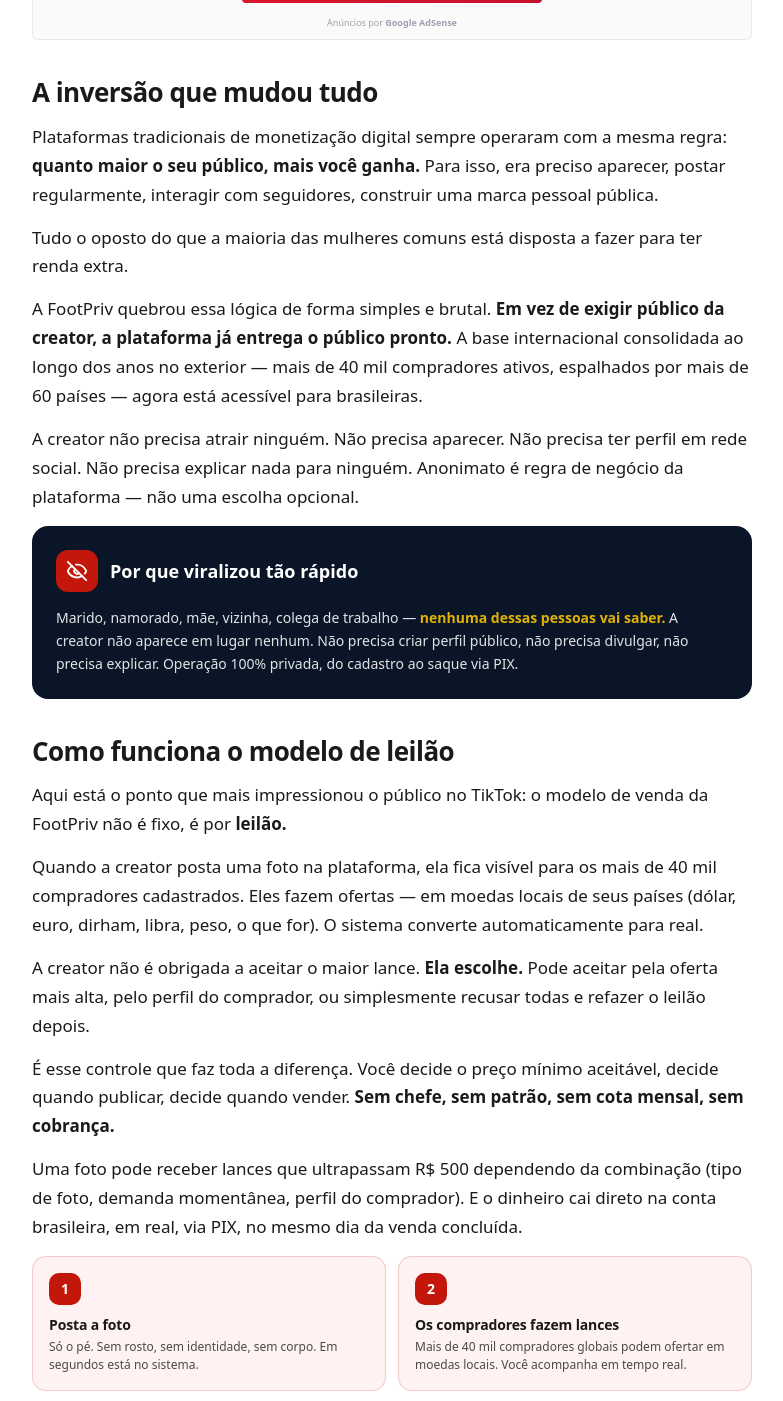
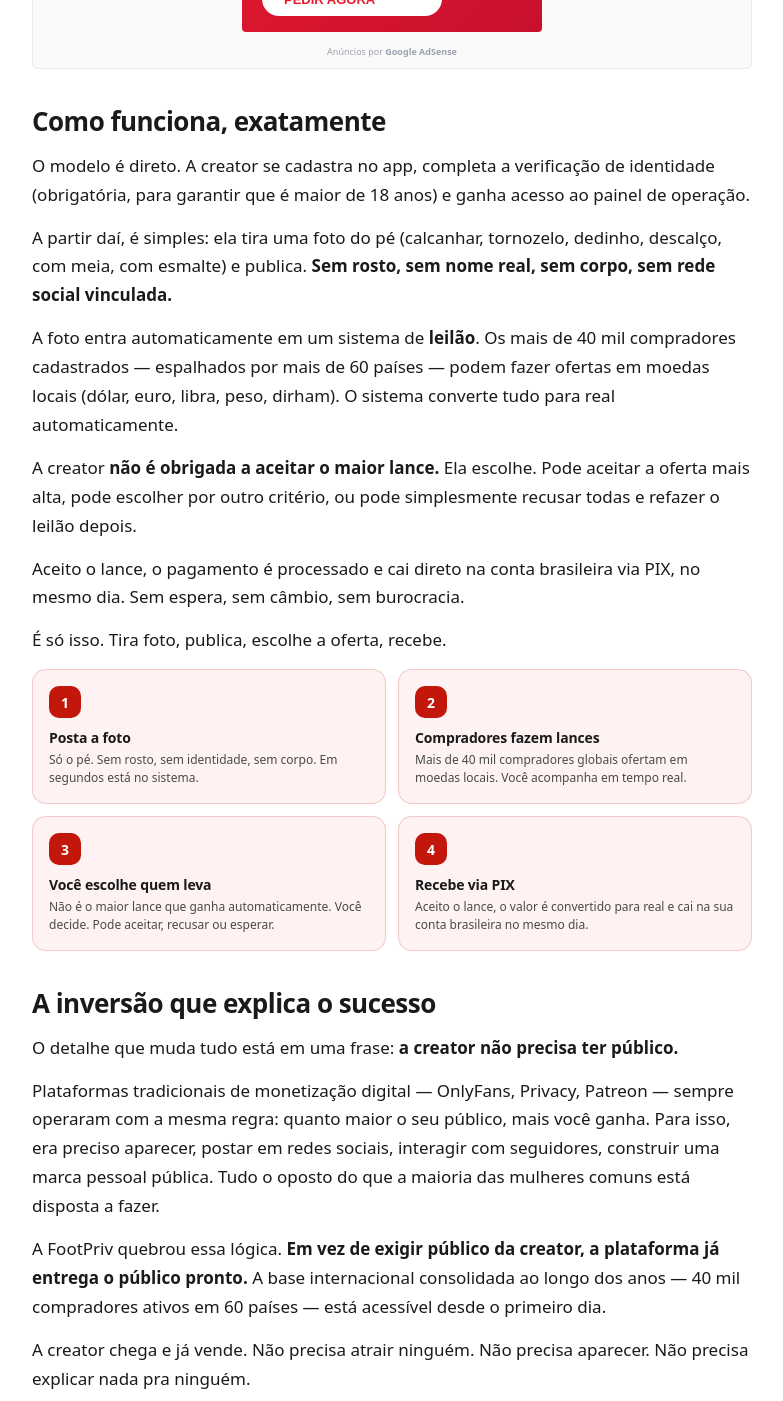
Before and after one commit to kellieflor58-rgb/coletaki-adv, a Next.js app: page /fotodope in a window 1280 px wide. Shown: the part 1680-3081 px from the top of the page, without its empty margins (248-1031 px from the left). Built offline with nearby package versions, Linux system fonts and the light colour scheme.

Commit message:
copy: viraliza por WhatsApp + ordem Como funciona depois Inversao

```diff
--- a/app/fotodope/page.js
+++ b/app/fotodope/page.js
@@ -88,7 +88,7 @@
 
         <B>
           <p>Quando o aplicativo abriu cadastros para brasileiras pela primeira vez, ninguém — nem mesmo a equipe responsável — esperava o que veio depois.</p>
-          <p>Em <strong>menos de 24 horas</strong>, mais de 10 mil mulheres tinham criado conta na plataforma. Em três dias, o número ultrapassou os 35 mil. Vídeos no TikTok comentando o modelo passaram da casa dos milhões de visualizações em uma única semana. Influencers de finanças, mães desabafando sobre dificuldade financeira, jovens universitárias — todas começaram a falar sobre o assunto.</p>
+          <p>Em <strong>menos de 24 horas</strong>, mais de 10 mil mulheres tinham criado conta na plataforma. Em três dias, o número ultrapassou os 35 mil. O motor por trás do crescimento foi inesperado: <strong>grupos de WhatsApp femininos.</strong> Grupos de mães, grupos de trabalho, grupos de amigas, grupos de universitárias — em poucos dias o nome FootPriv estava circulando em milhares de conversas particulares pelo país. Foi uma viralização silenciosa, longe das redes sociais públicas, e por isso mesmo tão difícil de medir.</p>
           <p>O nome do aplicativo é <a href={LINK_FOOTPRIV} target="_blank" rel="noopener" style={{ color:PINK, textDecoration:'underline', fontWeight:700 }}>FootPriv</a>. E o que ele vende, à primeira vista, parece estranho: <strong>fotos de pé.</strong> Calcanhar, tornozelo, dedinho, pé descalço, com meia, com esmalte. Só isso.</p>
           <p>Mas o que viralizou não foi exatamente o produto. Foi o modelo.</p>
         </B>
@@ -119,14 +119,35 @@
         </div>
 
         <h2 style={{ fontSize:26, fontWeight:800, color:INK, marginTop:36, marginBottom:14, letterSpacing:'-0.02em', lineHeight:1.25 }}>
-          A inversão que mudou tudo
+          Como funciona, exatamente
         </h2>
 
         <B>
-          <p>Plataformas tradicionais de monetização digital sempre operaram com a mesma regra: <strong>quanto maior o seu público, mais você ganha.</strong> Para isso, era preciso aparecer, postar regularmente, interagir com seguidores, construir uma marca pessoal pública.</p>
-          <p>Tudo o oposto do que a maioria das mulheres comuns está disposta a fazer para ter renda extra.</p>
-          <p>A FootPriv quebrou essa lógica de forma simples e brutal. <strong>Em vez de exigir público da creator, a plataforma já entrega o público pronto.</strong> A base internacional consolidada ao longo dos anos no exterior — mais de 40 mil compradores ativos, espalhados por mais de 60 países — agora está acessível para brasileiras.</p>
-          <p>A creator não precisa atrair ninguém. Não precisa aparecer. Não precisa ter perfil em rede social. Não precisa explicar nada para ninguém. Anonimato é regra de negócio da plataforma — não uma escolha opcional.</p>
+          <p>O modelo é direto. A creator se cadastra no app, completa a verificação de identidade (obrigatória, para garantir que é maior de 18 anos) e ganha acesso ao painel de operação.</p>
+          <p>A partir daí, é simples: ela tira uma foto do pé (calcanhar, tornozelo, dedinho, descalço, com meia, com esmalte) e publica. <strong>Sem rosto, sem nome real, sem corpo, sem rede social vinculada.</strong></p>
+          <p>A foto entra automaticamente em um sistema de <strong>leilão</strong>. Os mais de 40 mil compradores cadastrados — espalhados por mais de 60 países — podem fazer ofertas em moedas locais (dólar, euro, libra, peso, dirham). O sistema converte tudo para real automaticamente.</p>
+          <p>A creator <strong>não é obrigada a aceitar o maior lance.</strong> Ela escolhe. Pode aceitar a oferta mais alta, pode escolher por outro critério, ou pode simplesmente recusar todas e refazer o leilão depois.</p>
+          <p>Aceito o lance, o pagamento é processado e cai direto na conta brasileira via PIX, no mesmo dia. Sem espera, sem câmbio, sem burocracia.</p>
+          <p>É só isso. Tira foto, publica, escolhe a oferta, recebe.</p>
+        </B>
+
+        <div style={{ display:'grid', gridTemplateColumns:'1fr 1fr', gap:12, marginBottom:28 }}>
+          <Passo n="1" titulo="Posta a foto" desc="Só o pé. Sem rosto, sem identidade, sem corpo. Em segundos está no sistema." />
+          <Passo n="2" titulo="Compradores fazem lances" desc="Mais de 40 mil compradores globais ofertam em moedas locais. Você acompanha em tempo real." />
+          <Passo n="3" titulo="Você escolhe quem leva" desc="Não é o maior lance que ganha automaticamente. Você decide. Pode aceitar, recusar ou esperar." />
+          <Passo n="4" titulo="Recebe via PIX" desc="Aceito o lance, o valor é convertido para real e cai na sua conta brasileira no mesmo dia." />
+        </div>
+
+        <h2 style={{ fontSize:26, fontWeight:800, color:INK, marginTop:36, marginBottom:14, letterSpacing:'-0.02em', lineHeight:1.25 }}>
+          A inversão que explica o sucesso
+        </h2>
+
+        <B>
+          <p>O detalhe que muda tudo está em uma frase: <strong>a creator não precisa ter público.</strong></p>
+          <p>Plataformas tradicionais de monetização digital — OnlyFans, Privacy, Patreon — sempre operaram com a mesma regra: quanto maior o seu público, mais você ganha. Para isso, era preciso aparecer, postar em redes sociais, interagir com seguidores, construir uma marca pessoal pública. Tudo o oposto do que a maioria das mulheres comuns está disposta a fazer.</p>
+          <p>A FootPriv quebrou essa lógica. <strong>Em vez de exigir público da creator, a plataforma já entrega o público pronto.</strong> A base internacional consolidada ao longo dos anos — 40 mil compradores ativos em 60 países — está acessível desde o primeiro dia.</p>
+          <p>A creator chega e já vende. Não precisa atrair ninguém. Não precisa aparecer. Não precisa explicar nada pra ninguém.</p>
+          <p>Foi essa inversão que viralizou nos grupos de WhatsApp femininos. Não é mais um app que promete renda — é um app onde a renda já começa no primeiro dia.</p>
         </B>
 
         <div style={{ background:'#0A1628', color:'#fff', borderRadius:16, padding:24, marginBottom:28 }}>
@@ -140,18 +161,6 @@
             Marido, namorado, mãe, vizinha, colega de trabalho — <strong style={{ color:YELLOW }}>nenhuma dessas pessoas vai saber.</strong> A creator não aparece em lugar nenhum. Não precisa criar perfil público, não precisa divulgar, não precisa explicar. Operação 100% privada, do cadastro ao saque via PIX.
           </div>
         </div>
-
-        <h2 style={{ fontSize:26, fontWeight:800, color:INK, marginTop:36, marginBottom:14, letterSpacing:'-0.02em', lineHeight:1.25 }}>
-          Como funciona o modelo de leilão
-        </h2>
-
-        <B>
-          <p>Aqui está o ponto que mais impressionou o público no TikTok: o modelo de venda da FootPriv não é fixo, é por <strong>leilão.</strong></p>
-          <p>Quando a creator posta uma foto na plataforma, ela fica visível para os mais de 40 mil compradores cadastrados. Eles fazem ofertas — em moedas locais de seus países (dólar, euro, dirham, libra, peso, o que for). O sistema converte automaticamente para real.</p>
-          <p>A creator não é obrigada a aceitar o maior lance. <strong>Ela escolhe.</strong> Pode aceitar pela oferta mais alta, pelo perfil do comprador, ou simplesmente recusar todas e refazer o leilão depois.</p>
-          <p>É esse controle que faz toda a diferença. Você decide o preço mínimo aceitável, decide quando publicar, decide quando vender. <strong>Sem chefe, sem patrão, sem cota mensal, sem cobrança.</strong></p>
-          <p>Uma foto pode receber lances que ultrapassam R$ 500 dependendo da combinação (tipo de foto, demanda momentânea, perfil do comprador). E o dinheiro cai direto na conta brasileira, em real, via PIX, no mesmo dia da venda concluída.</p>
-        </B>
 
         <div style={{ display:'grid', gridTemplateColumns:'1fr 1fr', gap:12, marginBottom:28 }}>
           <Passo n="1" titulo="Posta a foto" desc="Só o pé. Sem rosto, sem identidade, sem corpo. Em segundos está no sistema." />
@@ -197,7 +206,7 @@
           <p>A explicação do boom passa por três fatores convergindo no mesmo momento.</p>
           <p><strong>1. Plataforma já consolidada lá fora.</strong> A FootPriv não é uma startup testando ideia. Opera há vários anos em mercados internacionais, com base de compradores madura, sistema de leilão refinado e logística de pagamento testada. Quando chegou ao Brasil, chegou pronta.</p>
           <p><strong>2. Brasileira precisa de renda anônima.</strong> Pesquisas de mercado consistentemente mostram que mulheres brasileiras resistem a expor a vida pessoal em redes sociais para ganhar dinheiro. Plataformas tradicionais (OnlyFans, Privacy) exigem exatamente isso. A FootPriv resolve essa fricção cultural ao garantir 100% de anonimato.</p>
-          <p><strong>3. TikTok amplificou.</strong> O algoritmo do TikTok pegou os primeiros vídeos comentando o lançamento e levou para milhões. Em poucos dias, era assunto generalizado nas redes sociais femininas brasileiras. Curiosidade legítima virou cadastro.</p>
+          <p><strong>3. WhatsApp viralizou.</strong> Foi nos grupos privados de WhatsApp femininos que a FootPriv ganhou tração. Grupos de mães, amigas, colegas de trabalho — todos começaram a comentar. Por ser uma viralização privada (sem aparecer em redes públicas), o boom passou despercebido pela imprensa nos primeiros dias, mas explodiu nos cadastros.</p>
           <p>O resultado dos três fatores combinados? Uma das chegadas mais rápidas de uma plataforma internacional ao mercado brasileiro nos últimos anos.</p>
         </B>
 
```
